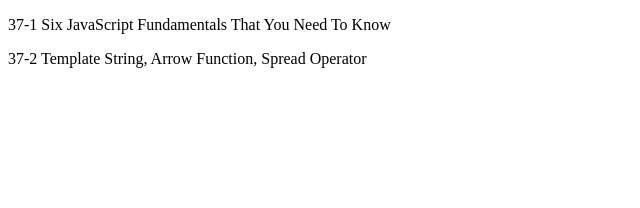
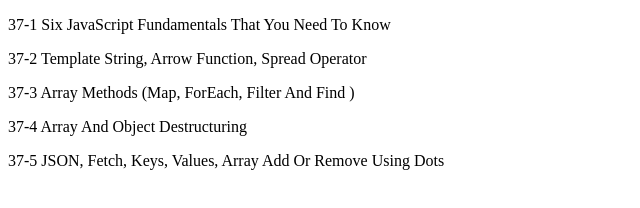
Before and after one commit to SohelShahid117/ph-9-M-7-module-37-Intro-Simple-React, a plain HTML site: page index.html in a window 1280 px wide. Shown: the whole page, without its empty margins (0-640 px from the left). Drawn offline with Linux system fonts and the light colour scheme.

Commit message:
start from 37-5

```diff
--- a/destructuring.js
+++ b/destructuring.js
@@ -62,7 +62,7 @@ const {id,specification} = employee;
 console.log(id)
 console.log(specification)
 
-//12 min
+
 
 const {weight,address} = employee.specification;
 console.log(weight)
--- a/es6.js
+++ b/es6.js
@@ -71,6 +71,9 @@ const  products = [
 ]
 console.log(products)
 
+
+// 37-3 Array Methods (Map, ForEach, Filter And Find )
+
 const brands = products.map((prdct)=>prdct.brand); //map------>noton akti array dibe
 console.log(brands)
 
--- /dev/null
+++ b/fetch.js
@@ -0,0 +1 @@
+// 37-5 JSON, Fetch, Keys, Values, Array Add Or Remove Using Dots
--- a/index.html
+++ b/index.html
@@ -8,6 +8,9 @@
 <body>
     <p>37-1 Six JavaScript Fundamentals That You Need To Know</p>
     <p>37-2 Template String, Arrow Function, Spread Operator</p>
+    <p>37-3 Array Methods (Map, ForEach, Filter And Find )</p>
+    <p>37-4 Array And Object Destructuring</p>
+    <p>37-5 JSON, Fetch, Keys, Values, Array Add Or Remove Using Dots</p>
 
 
 </body>
```
